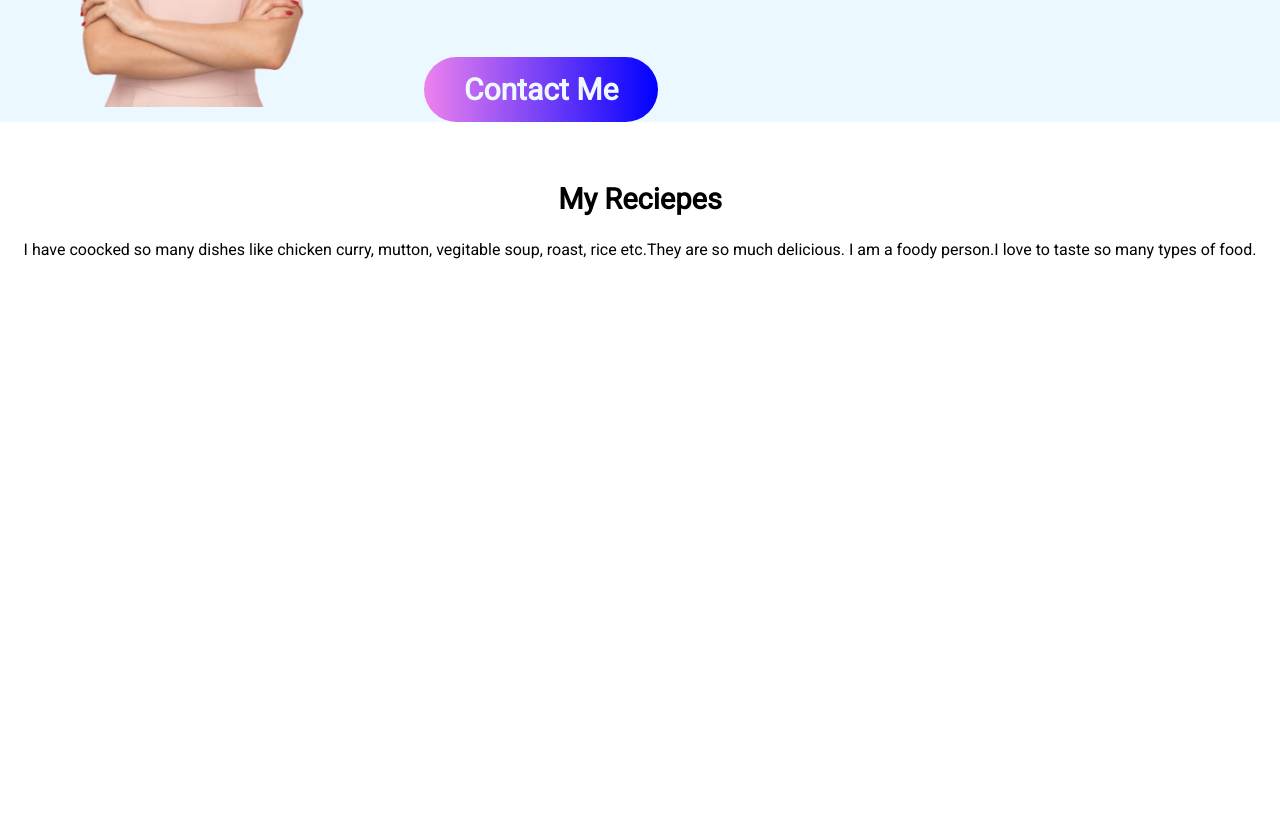
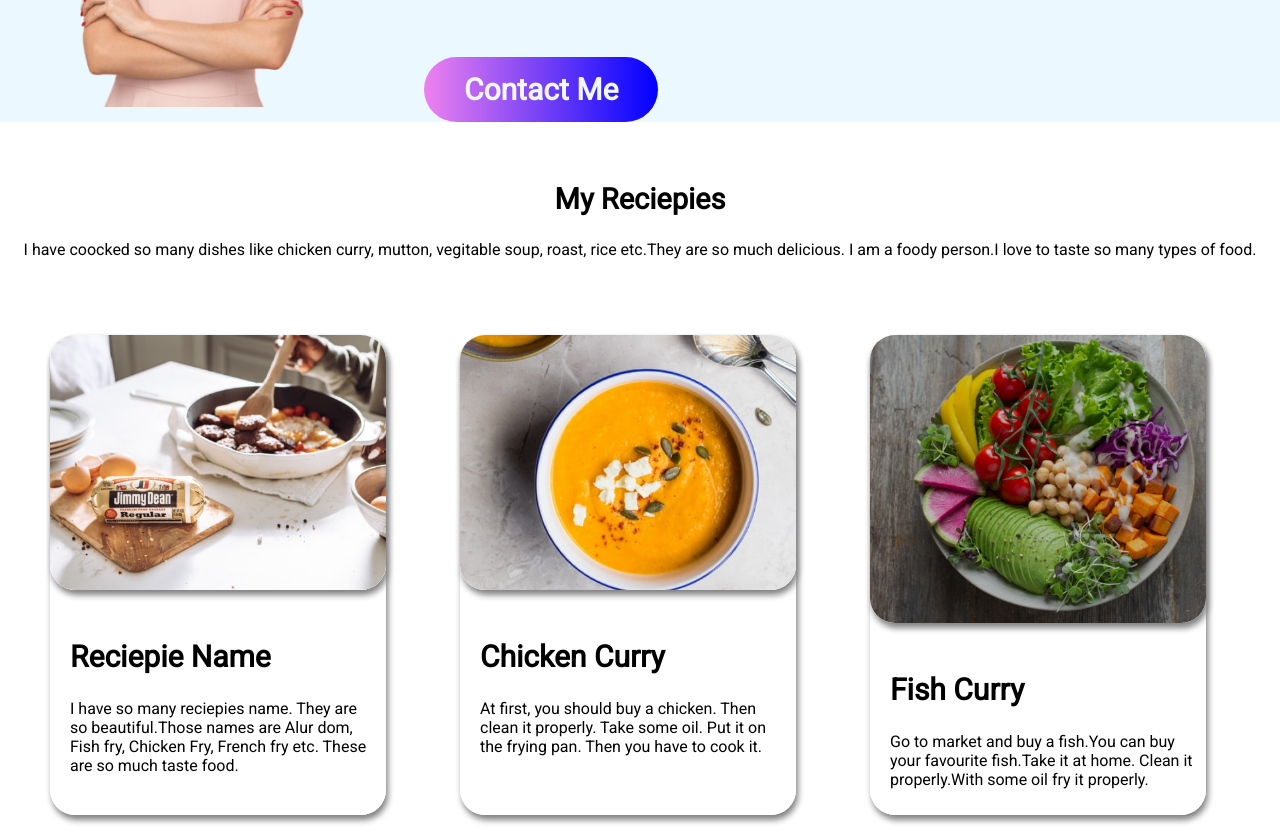
Before and after one commit to Towsif007/my-first-assignment, a plain HTML site: page index.html in a window 1280 px wide. Shown: the part 999-1834 px from the top of the page. Before the commit the page ends 1274 px from the top, so only its background shows below. Drawn offline with Linux system fonts and the light colour scheme.

Commit message:
three reciepies  section

```diff
--- a/index.html
+++ b/index.html
@@ -24,7 +24,7 @@
         </div>
     </section>
     <section class="good-food background">
-        <div class="food-blog">
+        <div>
             <img id="woman" src="images/female/Person Image.png" alt="Beautiful Woman">
         </div>
         <div>
@@ -37,9 +37,31 @@
     </section>
     <section class="my-recipies">
         <div>
-            <h2>My Reciepes</h2>
+            <h2>My Reciepies</h2>
             <p>I have coocked so many dishes like chicken curry, mutton, vegitable soup, roast, rice etc.They are so much delicious. I am a foody person.I love to taste so many types of food.</p>
         </div>
+    </section>
+    <section>
+    <div class="good-food">
+        <div class="food-picture">
+            <img class="food-picture" src="images/food/Project Cover.jpg" alt="delicious-food">
+            <h2>Reciepie Name</h2>
+            <p>I have so many reciepies name. They are so beautiful.Those names are Alur dom, Fish fry, Chicken Fry, French fry etc. These are so much taste food.</p>
+        </div>
+        <div class="food-picture">
+            <img class="food-picture" src="images/food/Project Cover.png" alt="creespy food">
+            <h2>Chicken Curry</h2>
+            <p>
+                At first, you should buy a chicken. Then clean it properly. Take some oil. Put it on the frying pan. Then you have to cook it.
+            </p>
+        </div>
+        <div class="food-picture">
+            <img class="food-picture" src="images/food/Project Cover5.png" alt="gravy food">
+            <h2>Fish Curry</h2>
+            <p>Go to market and buy a fish.You can buy your favourite fish.Take it at home. Clean it properly.With some oil fry it properly.</p>
+        </div>
+    </div>
+
     </section>
 
 
--- a/style.css
+++ b/style.css
@@ -58,3 +58,27 @@ h1{
     font-size: 29px;
     font-weight: 700;
 }
+.food-picture{
+    background-image: linear-gradient(white, white);
+    width: 100%;
+    margin-right: 6%;
+    margin-bottom: 20px;
+    box-shadow: 2px 5px 6px grey;
+    border-radius: 25px;
+
+}
+.food-picture img{
+   width: 100%;
+   padding: -10px;
+
+}
+.food-picture h2 {
+    font-size: 30px;
+    font-weight: bold;
+    padding-left: 20px;
+}
+.food-picture p{
+    padding-left: 20px;
+    padding-bottom: 10px;
+    padding-right: 10px;
+}
```
